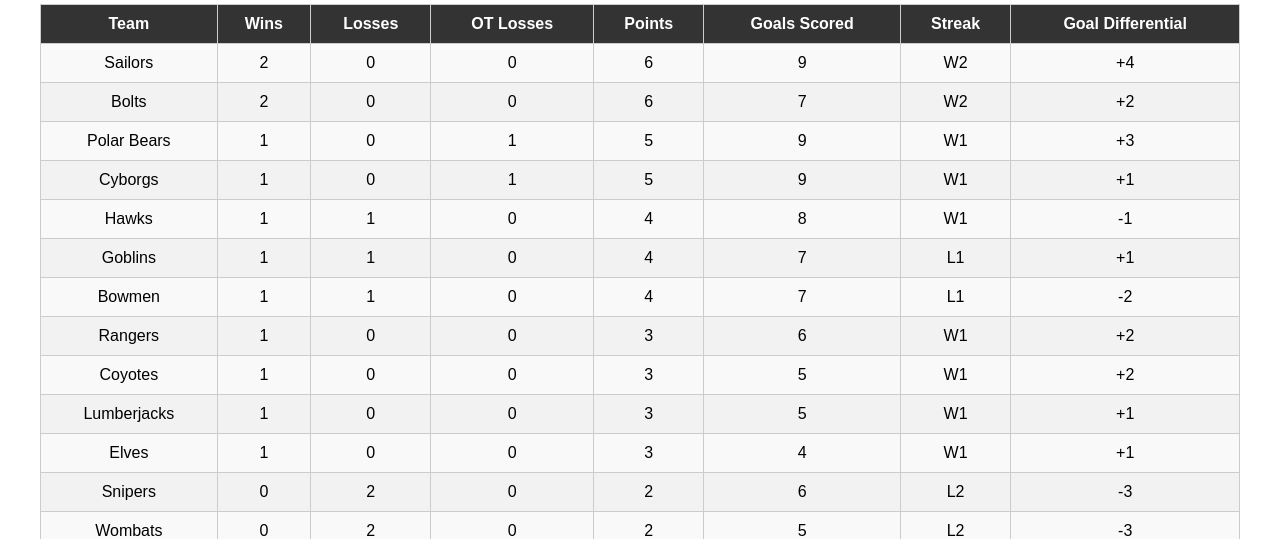
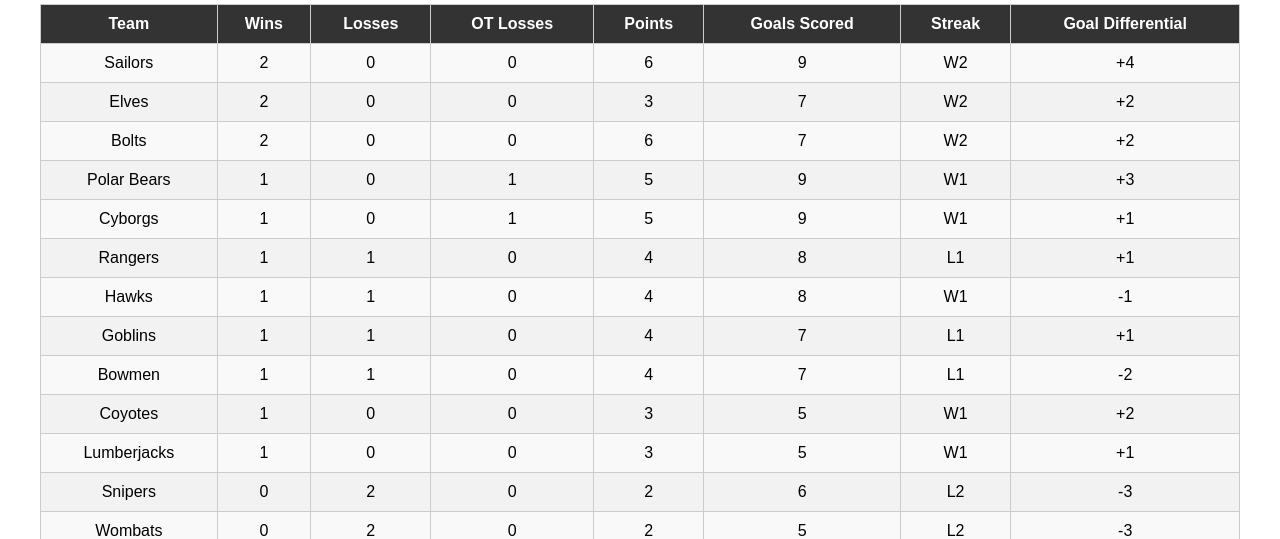
Before and after one commit to nkhl-official/nkhl-official.github.io, a plain HTML site: page standings.html in a window 1280 px wide. Shown: the part 261-800 px from the top of the page. Drawn offline with Linux system fonts and the light colour scheme.

Commit message:
Update standings.html

```diff
--- a/standings.html
+++ b/standings.html
@@ -90,15 +90,15 @@
                     <td>L1</td> <!-- Streak -->
                     <td>-1</td> <!-- Goal Differential -->
                 </tr>
-                <tr data-points="3" data-goals="4" data-differential="1">
+                <tr data-points="6" data-goals="7" data-differential="2">
                     <td>Elves</td>
-                    <td>1</td> <!-- Wins -->
+                    <td>2</td> <!-- Wins -->
                     <td>0</td> <!-- Losses -->
                     <td>0</td> <!-- OT Losses -->
                     <td>3</td> <!-- Points (3 for win, 2 for ot loss, 1 for loss) -->
-                    <td>4</td> <!-- Goals Scored -->
-                    <td>W1</td> <!-- Streak -->
-                    <td>+1</td> <!-- Goal Differential -->
+                    <td>7</td> <!-- Goals Scored -->
+                    <td>W2</td> <!-- Streak -->
+                    <td>+2</td> <!-- Goal Differential -->
                 </tr>
                 <tr data-points="2" data-goals="5" data-differential="-6">
                     <td>Pioneers</td>
@@ -120,15 +120,15 @@
                     <td>W1</td> <!-- Streak -->
                     <td>-1</td> <!-- Goal Differential -->
                 </tr>
-                <tr data-points="3" data-goals="6" data-differential="2">
+                <tr data-points="4" data-goals="8" data-differential="1">
                     <td>Rangers</td>
                     <td>1</td> <!-- Wins -->
-                    <td>0</td> <!-- Losses -->
+                    <td>1</td> <!-- Losses -->
                     <td>0</td> <!-- OT Losses -->
-                    <td>3</td> <!-- Points (3 for win, 2 for ot loss, 1 for loss) -->
-                    <td>6</td> <!-- Goals Scored -->
-                    <td>W1</td> <!-- Streak -->
-                    <td>+2</td> <!-- Goal Differential -->
+                    <td>4</td> <!-- Points (3 for win, 2 for ot loss, 1 for loss) -->
+                    <td>8</td> <!-- Goals Scored -->
+                    <td>L1</td> <!-- Streak -->
+                    <td>+1</td> <!-- Goal Differential -->
                 </tr>
                 <tr data-points="3" data-goals="5" data-differential="2">
                     <td>Coyotes</td>
```
